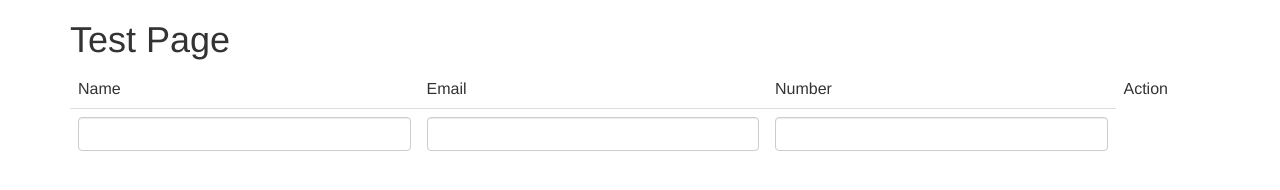
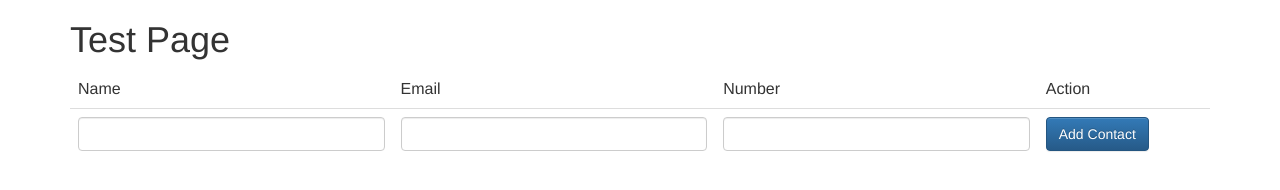
Before and after one commit to seriokilla/AngularWeb, a plain HTML site: page public/index.html in a window 1280 px wide. Drawn offline with nearby package versions, Linux system fonts and the light colour scheme.

Commit message:
Added input textboxes and button to first row of table

```diff
--- a/public/index.html
+++ b/public/index.html
@@ -25,6 +25,7 @@
                         <td><input class="form-control" ng-model="contact.name"></td>
                         <td><input class="form-control" ng-model="contact.email"></td>
                         <td><input class="form-control" ng-model="contact.number"></td>
+                        <td><button type="button" class="btn btn-primary" ng-click="addContact()">Add Contact</button></td>
                     </tr>
                     <tr ng-repeat="contact in contactlist">
                         <td>{{contact.name}}</td>
@@ -39,9 +40,7 @@
 
 
 
-
-
         <script src="https://ajax.googleapis.com/ajax/libs/angularjs/1.2.29/angular.js"></script>
-         <script src="controllers/controller.js"></script>
+        <script src="controllers/controller.js"></script>
     </body>
 </html>
```
